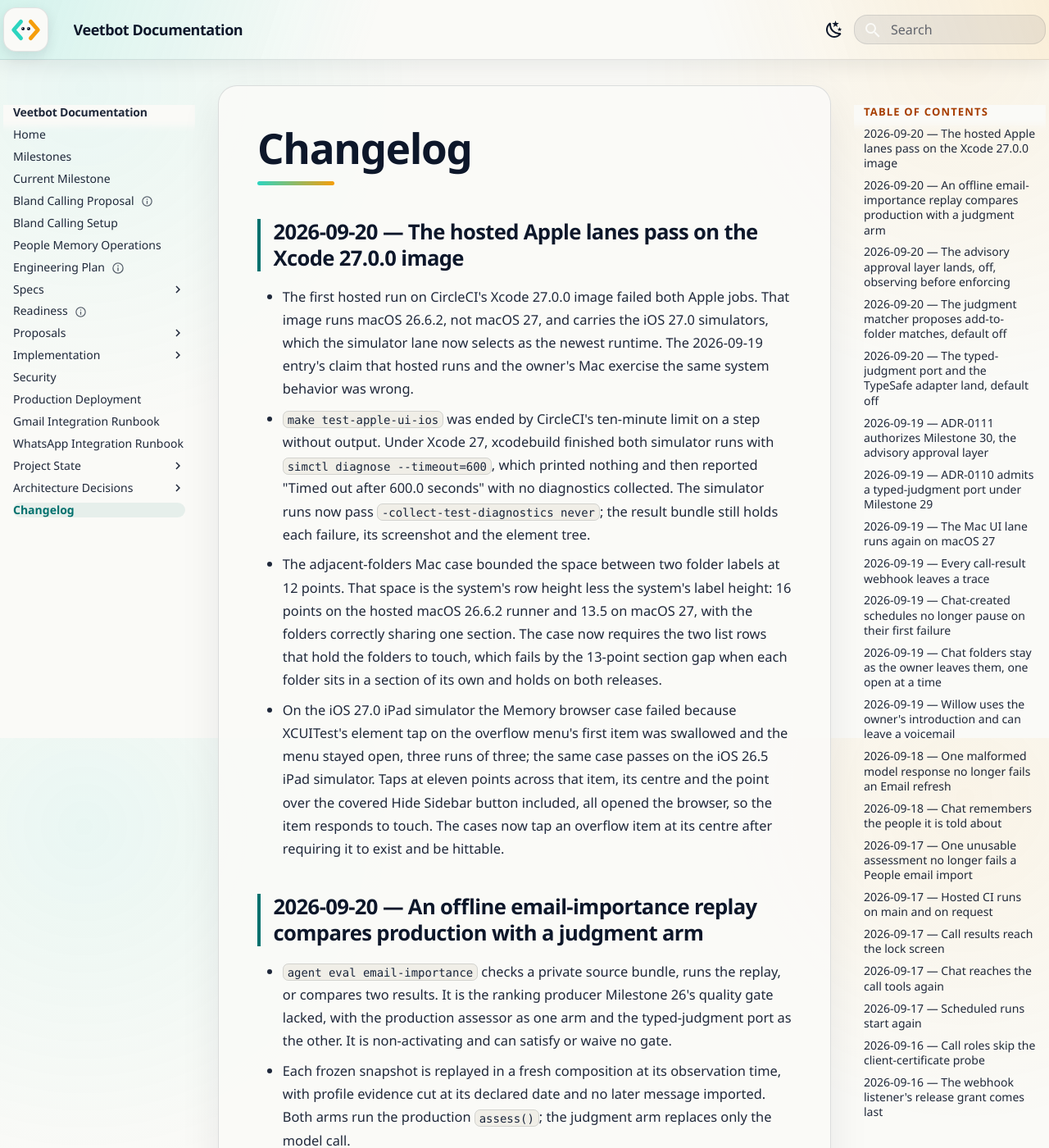
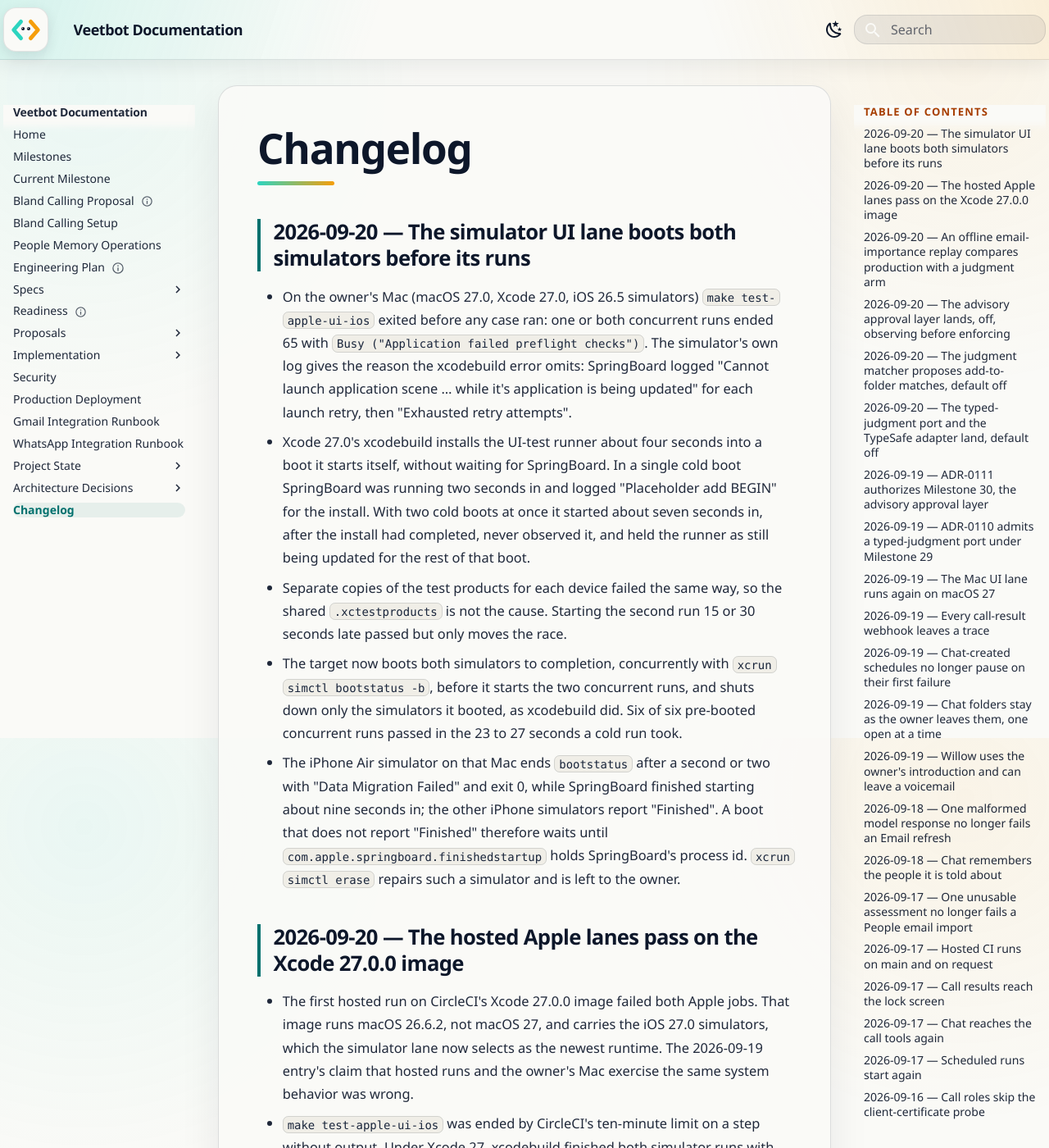
Before and after one commit to avitus/veetbot, an MkDocs documentation site: the page built from docs/changelog.md, in a window 1280 px wide and 1400 px high. Shown: the whole window at 82% size. Built offline with MkDocs 1.6.1 and Material for MkDocs 9.7.7, drawn with Linux system fonts in a browser that asks for light colours.

Commit message:
fix: boot both simulators before the concurrent Apple UI runs
On macOS 27.0 with Xcode 27.0 and the iOS 26.5 simulators,
make test-apple-ui-ios ended 65 before any case ran with Busy
("Application failed preflight checks"). xcodebuild installs the UI-test
runner about four seconds into a boot it starts itself, without waiting
for SpringBoard. With two cold boots at once SpringBoard started after
that install, held the runner as still being updated, and refused every
launch retry. Separate copies of the test products failed the same way.

The target now boots both simulators to completion, concurrently, before
the two concurrent runs, falls back to SpringBoard's own startup state
for a boot that does not report Finished, and shuts down only the
simulators it booted.

Reading-Lane: A
Co-Authored-By: Claude Fable 5.1 <noreply@anthropic.com>
Glen-Conversation: 848c5e30-fa3d-49d6-bc9b-f964b9080edb

```diff
--- a/docs/changelog.md
+++ b/docs/changelog.md
@@ -3,6 +3,34 @@ title: Changelog
 ---
 
 # Changelog
+
+## 2026-09-20 — The simulator UI lane boots both simulators before its runs
+
+- On the owner's Mac (macOS 27.0, Xcode 27.0, iOS 26.5 simulators)
+  `make test-apple-ui-ios` exited before any case ran: one or both concurrent
+  runs ended 65 with `Busy ("Application failed preflight checks")`. The
+  simulator's own log gives the reason the xcodebuild error omits: SpringBoard
+  logged "Cannot launch application scene … while it's application is being
+  updated" for each launch retry, then "Exhausted retry attempts".
+- Xcode 27.0's xcodebuild installs the UI-test runner about four seconds into a
+  boot it starts itself, without waiting for SpringBoard. In a single cold boot
+  SpringBoard was running two seconds in and logged "Placeholder add BEGIN" for
+  the install. With two cold boots at once it started about seven seconds in,
+  after the install had completed, never observed it, and held the runner as
+  still being updated for the rest of that boot.
+- Separate copies of the test products for each device failed the same way, so
+  the shared `.xctestproducts` is not the cause. Starting the second run 15 or
+  30 seconds late passed but only moves the race.
+- The target now boots both simulators to completion, concurrently with
+  `xcrun simctl bootstatus -b`, before it starts the two concurrent runs, and
+  shuts down only the simulators it booted, as xcodebuild did. Six of six
+  pre-booted concurrent runs passed in the 23 to 27 seconds a cold run took.
+- The iPhone Air simulator on that Mac ends `bootstatus` after a second or two
+  with "Data Migration Failed" and exit 0, while SpringBoard finished starting
+  about nine seconds in; the other iPhone simulators report "Finished". A boot
+  that does not report "Finished" therefore waits until
+  `com.apple.springboard.finishedstartup` holds SpringBoard's process id.
+  `xcrun simctl erase` repairs such a simulator and is left to the owner.
 
 ## 2026-09-20 — The hosted Apple lanes pass on the Xcode 27.0.0 image
 
```
Also changed, not shown: clients/apple/README.md (+20 -0 lines), docs/plan/development-toolchain.md (+8 -0 lines), 2 other files.
